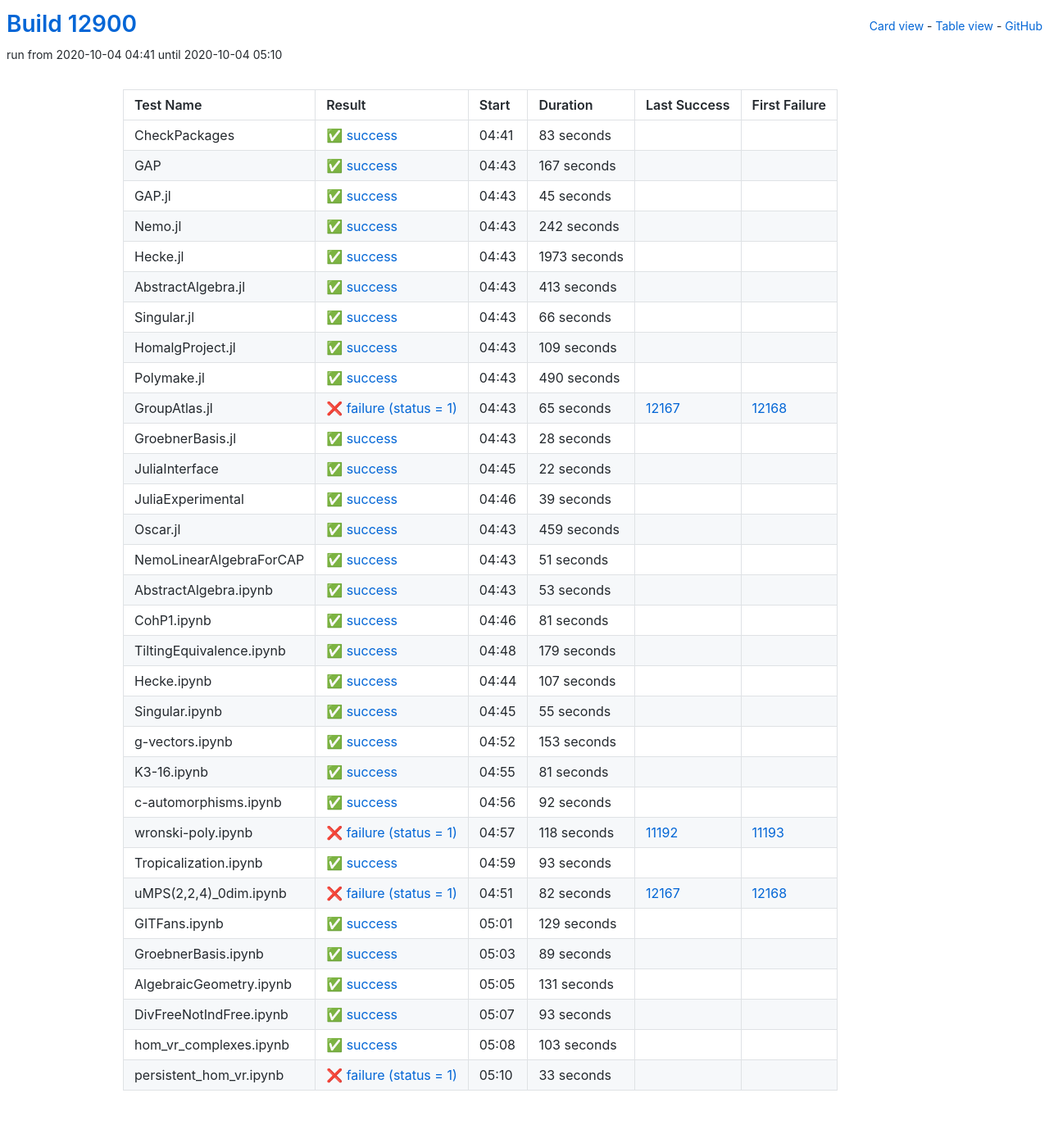
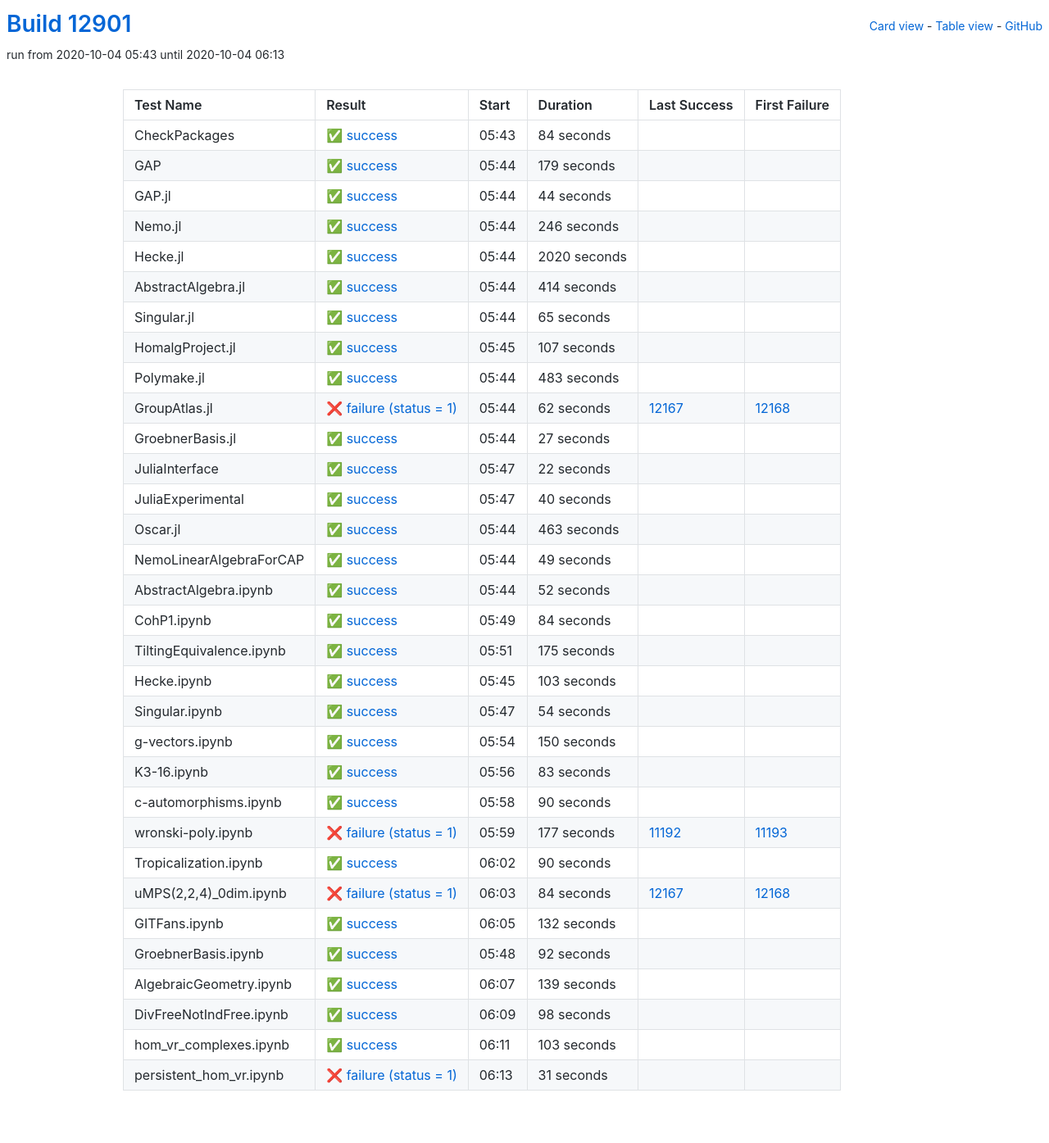
Before and after one commit to oscar-system/oscar-ci-status, a Jekyll site: the page built from table.html, in a window 1280 px wide. Shown: the whole page at 82% size. Built offline with Jekyll 4.4.1, drawn with Linux system fonts in a browser that asks for light colours.

Commit message:
Build #12901

```diff
--- a/_data/ci.yml
+++ b/_data/ci.yml
@@ -1,6 +1,6 @@
 ---
-build: 12900
-build_url: https://oscarci.mathematik.uni-kl.de/job/oscar/12900/
+build: 12901
+build_url: https://oscarci.mathematik.uni-kl.de/job/oscar/12901/
 job: oscar
 organization: oscar-system
 repo: oscar-ci-status
@@ -8,140 +8,140 @@
 tests:
 - name: CheckPackages
   id: checkpackages
-  log: https://oscarci.mathematik.uni-kl.de/job/oscar/12900/artifact/logs/build-12900/CheckPackages.log
-  start: 2020-10-04 04:41
+  log: https://oscarci.mathematik.uni-kl.de/job/oscar/12901/artifact/logs/build-12901/CheckPackages.log
+  start: 2020-10-04 05:43
   success: true
   exitcode: 0
   status: success
-  duration: 83
+  duration: 84
   last_success: false
   last_success_url:
   first_failure: false
   first_failure_url:
 - name: GAP
   id: gap
-  log: https://oscarci.mathematik.uni-kl.de/job/oscar/12900/artifact/logs/build-12900/GAP.log
-  start: 2020-10-04 04:43
+  log: https://oscarci.mathematik.uni-kl.de/job/oscar/12901/artifact/logs/build-12901/GAP.log
+  start: 2020-10-04 05:44
   success: true
   exitcode: 0
   status: success
-  duration: 167
+  duration: 179
   last_success: false
   last_success_url:
   first_failure: false
   first_failure_url:
 - name: GAP.jl
   id: gap-jl
-  log: https://oscarci.mathematik.uni-kl.de/job/oscar/12900/artifact/logs/build-12900/GAP.jl.log
-  start: 2020-10-04 04:43
+  log: https://oscarci.mathematik.uni-kl.de/job/oscar/12901/artifact/logs/build-12901/GAP.jl.log
+  start: 2020-10-04 05:44
   success: true
   exitcode: 0
   status: success
-  duration: 45
+  duration: 44
   last_success: false
   last_success_url:
   first_failure: false
   first_failure_url:
 - name: Nemo.jl
   id: nemo-jl
-  log: https://oscarci.mathematik.uni-kl.de/job/oscar/12900/artifact/logs/build-12900/Nemo.jl.log
-  start: 2020-10-04 04:43
+  log: https://oscarci.mathematik.uni-kl.de/job/oscar/12901/artifact/logs/build-12901/Nemo.jl.log
+  start: 2020-10-04 05:44
   success: true
   exitcode: 0
   status: success
-  duration: 242
+  duration: 246
   last_success: false
   last_success_url:
   first_failure: false
   first_failure_url:
 - name: Hecke.jl
   id: hecke-jl
-  log: https://oscarci.mathematik.uni-kl.de/job/oscar/12900/artifact/logs/build-12900/Hecke.jl.log
-  start: 2020-10-04 04:43
+  log: https://oscarci.mathematik.uni-kl.de/job/oscar/12901/artifact/logs/build-12901/Hecke.jl.log
+  start: 2020-10-04 05:44
   success: true
   exitcode: 0
   status: success
-  duration: 1973
+  duration: 2020
   last_success: false
   last_success_url:
   first_failure: false
   first_failure_url:
 - name: AbstractAlgebra.jl
   id: abstractalgebra-jl
-  log: https://oscarci.mathematik.uni-kl.de/job/oscar/12900/artifact/logs/build-12900/AbstractAlgebra.jl.log
-  start: 2020-10-04 04:43
+  log: https://oscarci.mathematik.uni-kl.de/job/oscar/12901/artifact/logs/build-12901/AbstractAlgebra.jl.log
+  start: 2020-10-04 05:44
   success: true
   exitcode: 0
   status: success
-  duration: 413
+  duration: 414
   last_success: false
   last_success_url:
   first_failure: false
   first_failure_url:
 - name: Singular.jl
   id: singular-jl
-  log: https://oscarci.mathematik.uni-kl.de/job/oscar/12900/artifact/logs/build-12900/Singular.jl.log
-  start: 2020-10-04 04:43
+  log: https://oscarci.mathematik.uni-kl.de/job/oscar/12901/artifact/logs/build-12901/Singular.jl.log
+  start: 2020-10-04 05:44
   success: true
   exitcode: 0
   status: success
-  duration: 66
+  duration: 65
   last_success: false
   last_success_url:
   first_failure: false
   first_failure_url:
 - name: HomalgProject.jl
   id: homalgproject-jl
-  log: https://oscarci.mathematik.uni-kl.de/job/oscar/12900/artifact/logs/build-12900/HomalgProject.jl.log
-  start: 2020-10-04 04:43
+  log: https://oscarci.mathematik.uni-kl.de/job/oscar/12901/artifact/logs/build-12901/HomalgProject.jl.log
+  start: 2020-10-04 05:45
   success: true
   exitcode: 0
   status: success
-  duration: 109
+  duration: 107
   last_success: false
   last_success_url:
   first_failure: false
   first_failure_url:
 - name: Polymake.jl
   id: polymake-jl
-  log: https://oscarci.mathematik.uni-kl.de/job/oscar/12900/artifact/logs/build-12900/Polymake.jl.log
-  start: 2020-10-04 04:43
+  log: https://oscarci.mathematik.uni-kl.de/job/oscar/12901/artifact/logs/build-12901/Polymake.jl.log
+  start: 2020-10-04 05:44
   success: true
   exitcode: 0
   status: success
-  duration: 490
+  duration: 483
   last_success: false
   last_success_url:
   first_failure: false
   first_failure_url:
 - name: GroupAtlas.jl
   id: groupatlas-jl
-  log: https://oscarci.mathematik.uni-kl.de/job/oscar/12900/artifact/logs/build-12900/GroupAtlas.jl.log
-  start: 2020-10-04 04:43
+  log: https://oscarci.mathematik.uni-kl.de/job/oscar/12901/artifact/logs/build-12901/GroupAtlas.jl.log
+  start: 2020-10-04 05:44
   success: false
   exitcode: 1
   status: failure
-  duration: 65
+  duration: 62
   last_success: 12167
   last_success_url: https://oscarci.mathematik.uni-kl.de/job/oscar/12167/
   first_failure: 12168
   first_failure_url: https://oscarci.mathematik.uni-kl.de/job/oscar/12168/
 - name: GroebnerBasis.jl
   id: groebnerbasis-jl
-  log: https://oscarci.mathematik.uni-kl.de/job/oscar/12900/artifact/logs/build-12900/GroebnerBasis.jl.log
-  start: 2020-10-04 04:43
+  log: https://oscarci.mathematik.uni-kl.de/job/oscar/12901/artifact/logs/build-12901/GroebnerBasis.jl.log
+  start: 2020-10-04 05:44
   success: true
   exitcode: 0
   status: success
-  duration: 28
+  duration: 27
   last_success: false
   last_success_url:
   first_failure: false
   first_failure_url:
 - name: JuliaInterface
   id: juliainterface
-  log: https://oscarci.mathematik.uni-kl.de/job/oscar/12900/artifact/logs/build-12900/JuliaInterface.log
-  start: 2020-10-04 04:45
+  log: https://oscarci.mathematik.uni-kl.de/job/oscar/12901/artifact/logs/build-12901/JuliaInterface.log
+  start: 2020-10-04 05:47
   success: true
   exitcode: 0
   status: success
@@ -152,128 +152,188 @@
   first_failure_url:
 - name: JuliaExperimental
   id: juliaexperimental
-  log: https://oscarci.mathematik.uni-kl.de/job/oscar/12900/artifact/logs/build-12900/JuliaExperimental.log
-  start: 2020-10-04 04:46
+  log: https://oscarci.mathematik.uni-kl.de/job/oscar/12901/artifact/logs/build-12901/JuliaExperimental.log
+  start: 2020-10-04 05:47
   success: true
   exitcode: 0
   status: success
-  duration: 39
+  duration: 40
   last_success: false
   last_success_url:
   first_failure: false
   first_failure_url:
 - name: Oscar.jl
   id: oscar-jl
-  log: https://oscarci.mathematik.uni-kl.de/job/oscar/12900/artifact/logs/build-12900/Oscar.jl.log
-  start: 2020-10-04 04:43
+  log: https://oscarci.mathematik.uni-kl.de/job/oscar/12901/artifact/logs/build-12901/Oscar.jl.log
+  start: 2020-10-04 05:44
   success: true
   exitcode: 0
   status: success
-  duration: 459
+  duration: 463
   last_success: false
   last_success_url:
   first_failure: false
   first_failure_url:
 - name: NemoLinearAlgebraForCAP
   id: nemolinearalgebraforcap
-  log: https://oscarci.mathematik.uni-kl.de/job/oscar/12900/artifact/logs/build-12900/NemoLinearAlgebraForCAP.log
-  start: 2020-10-04 04:43
+  log: https://oscarci.mathematik.uni-kl.de/job/oscar/12901/artifact/logs/build-12901/NemoLinearAlgebraForCAP.log
+  start: 2020-10-04 05:44
   success: true
   exitcode: 0
   status: success
-  duration: 51
+  duration: 49
   last_success: false
   last_success_url:
   first_failure: false
   first_failure_url:
 - name: AbstractAlgebra.ipynb
   id: abstractalgebra-ipynb
-  log: https://oscarci.mathematik.uni-kl.de/job/oscar/12900/artifact/logs/build-12900/AbstractAlgebra.ipynb.log
-  start: 2020-10-04 04:43
+  log: https://oscarci.mathematik.uni-kl.de/job/oscar/12901/artifact/logs/build-12901/AbstractAlgebra.ipynb.log
+  start: 2020-10-04 05:44
   success: true
   exitcode: 0
   status: success
-  duration: 53
+  duration: 52
   last_success: false
   last_success_url:
   first_failure: false
   first_failure_url:
 - name: CohP1.ipynb
   id: cohp1-ipynb
-  log: https://oscarci.mathematik.uni-kl.de/job/oscar/12900/artifact/logs/build-12900/CohP1.ipynb.log
-  start: 2020-10-04 04:46
+  log: https://oscarci.mathematik.uni-kl.de/job/oscar/12901/artifact/logs/build-12901/CohP1.ipynb.log
+  start: 2020-10-04 05:49
   success: true
   exitcode: 0
   status: success
-  duration: 81
+  duration: 84
   last_success: false
   last_success_url:
   first_failure: false
   first_failure_url:
 - name: TiltingEquivalence.ipynb
   id: tiltingequivalence-ipynb
-  log: https://oscarci.mathematik.uni-kl.de/job/oscar/12900/artifact/logs/build-12900/TiltingEquivalence.ipynb.log
-  start: 2020-10-04 04:48
+  log: https://oscarci.mathematik.uni-kl.de/job/oscar/12901/artifact/logs/build-12901/TiltingEquivalence.ipynb.log
+  start: 2020-10-04 05:51
   success: true
   exitcode: 0
   status: success
-  duration: 179
+  duration: 175
   last_success: false
   last_success_url:
   first_failure: false
   first_failure_url:
 - name: Hecke.ipynb
   id: hecke-ipynb
-  log: https://oscarci.mathematik.uni-kl.de/job/oscar/12900/artifact/logs/build-12900/Hecke.ipynb.log
-  start: 2020-10-04 04:44
+  log: https://oscarci.mathematik.uni-kl.de/job/oscar/12901/artifact/logs/build-12901/Hecke.ipynb.log
+  start: 2020-10-04 05:45
   success: true
   exitcode: 0
   status: success
-  duration: 107
+  duration: 103
   last_success: false
   last_success_url:
   first_failure: false
   first_failure_url:
 - name: Singular.ipynb
   id: singular-ipynb
-  log: https://oscarci.mathematik.uni-kl.de/job/oscar/12900/artifact/logs/build-12900/Singular.ipynb.log
-  start: 2020-10-04 04:45
+  log: https://oscarci.mathematik.uni-kl.de/job/oscar/12901/artifact/logs/build-12901/Singular.ipynb.log
+  start: 2020-10-04 05:47
   success: true
   exitcode: 0
   status: success
-  duration: 55
+  duration: 54
   last_success: false
   last_success_url:
   first_failure: false
   first_failure_url:
 - name: g-vectors.ipynb
   id: g-vectors-ipynb
-  log: https://oscarci.mathematik.uni-kl.de/job/oscar/12900/artifact/logs/build-12900/g-vectors.ipynb.log
-  start: 2020-10-04 04:52
+  log: https://oscarci.mathematik.uni-kl.de/job/oscar/12901/artifact/logs/build-12901/g-vectors.ipynb.log
+  start: 2020-10-04 05:54
   success: true
   exitcode: 0
   status: success
-  duration: 153
+  duration: 150
   last_success: false
   last_success_url:
   first_failure: false
   first_failure_url:
 - name: K3-16.ipynb
   id: k3-16-ipynb
-  log: https://oscarci.mathematik.uni-kl.de/job/oscar/12900/artifact/logs/build-12900/K3-16.ipynb.log
-  start: 2020-10-04 04:55
+  log: https://oscarci.mathematik.uni-kl.de/job/oscar/12901/artifact/logs/build-12901/K3-16.ipynb.log
+  start: 2020-10-04 05:56
   success: true
   exitcode: 0
   status: success
-  duration: 81
+  duration: 83
   last_success: false
   last_success_url:
   first_failure: false
   first_failure_url:
 - name: c-automorphisms.ipynb
   id: c-automorphisms-ipynb
-  log: https://oscarci.mathematik.uni-kl.de/job/oscar/12900/artifact/logs/build-12900/c-automorphisms.ipynb.log
-  start: 2020-10-04 04:56
+  log: https://oscarci.mathematik.uni-kl.de/job/oscar/12901/artifact/logs/build-12901/c-automorphisms.ipynb.log
+  start: 2020-10-04 05:58
+  success: true
+  exitcode: 0
+  status: success
+  duration: 90
+  last_success: false
+  last_success_url:
+  first_failure: false
+  first_failure_url:
+- name: wronski-poly.ipynb
+  id: wronski-poly-ipynb
+  log: https://oscarci.mathematik.uni-kl.de/job/oscar/12901/artifact/logs/build-12901/wronski-poly.ipynb.log
+  start: 2020-10-04 05:59
+  success: false
+  exitcode: 1
+  status: failure
+  duration: 177
+  last_success: 11192
+  last_success_url: https://oscarci.mathematik.uni-kl.de/job/oscar/11192/
+  first_failure: 11193
+  first_failure_url: https://oscarci.mathematik.uni-kl.de/job/oscar/11193/
+- name: Tropicalization.ipynb
+  id: tropicalization-ipynb
+  log: https://oscarci.mathematik.uni-kl.de/job/oscar/12901/artifact/logs/build-12901/Tropicalization.ipynb.log
+  start: 2020-10-04 06:02
+  success: true
+  exitcode: 0
+  status: success
+  duration: 90
+  last_success: false
+  last_success_url:
+  first_failure: false
+  first_failure_url:
+- name: uMPS(2,2,4)_0dim.ipynb
+  id: umps-2-2-4-0dim-ipynb
+  log: https://oscarci.mathematik.uni-kl.de/job/oscar/12901/artifact/logs/build-12901/uMPS-2-2-4-_0dim.ipynb.log
+  start: 2020-10-04 06:03
+  success: false
+  exitcode: 1
+  status: failure
+  duration: 84
+  last_success: 12167
+  last_success_url: https://oscarci.mathematik.uni-kl.de/job/oscar/12167/
+  first_failure: 12168
+  first_failure_url: https://oscarci.mathematik.uni-kl.de/job/oscar/12168/
+- name: GITFans.ipynb
+  id: gitfans-ipynb
+  log: https://oscarci.mathematik.uni-kl.de/job/oscar/12901/artifact/logs/build-12901/GITFans.ipynb.log
+  start: 2020-10-04 06:05
+  success: true
+  exitcode: 0
+  status: success
+  duration: 132
+  last_success: false
+  last_success_url:
+  first_failure: false
+  first_failure_url:
+- name: GroebnerBasis.ipynb
+  id: groebnerbasis-ipynb
+  log: https://oscarci.mathematik.uni-kl.de/job/oscar/12901/artifact/logs/build-12901/GroebnerBasis.ipynb.log
+  start: 2020-10-04 05:48
   success: true
   exitcode: 0
   status: success
@@ -282,94 +342,34 @@
   last_success_url:
   first_failure: false
   first_failure_url:
-- name: wronski-poly.ipynb
-  id: wronski-poly-ipynb
-  log: https://oscarci.mathematik.uni-kl.de/job/oscar/12900/artifact/logs/build-12900/wronski-poly.ipynb.log
-  start: 2020-10-04 04:57
-  success: false
-  exitcode: 1
-  status: failure
-  duration: 118
-  last_success: 11192
-  last_success_url: https://oscarci.mathematik.uni-kl.de/job/oscar/11192/
-  first_failure: 11193
-  first_failure_url: https://oscarci.mathematik.uni-kl.de/job/oscar/11193/
-- name: Tropicalization.ipynb
-  id: tropicalization-ipynb
-  log: https://oscarci.mathematik.uni-kl.de/job/oscar/12900/artifact/logs/build-12900/Tropicalization.ipynb.log
-  start: 2020-10-04 04:59
+- name: AlgebraicGeometry.ipynb
+  id: algebraicgeometry-ipynb
+  log: https://oscarci.mathematik.uni-kl.de/job/oscar/12901/artifact/logs/build-12901/AlgebraicGeometry.ipynb.log
+  start: 2020-10-04 06:07
   success: true
   exitcode: 0
   status: success
-  duration: 93
-  last_success: false
-  last_success_url:
-  first_failure: false
-  first_failure_url:
-- name: uMPS(2,2,4)_0dim.ipynb
-  id: umps-2-2-4-0dim-ipynb
-  log: https://oscarci.mathematik.uni-kl.de/job/oscar/12900/artifact/logs/build-12900/uMPS-2-2-4-_0dim.ipynb.log
-  start: 2020-10-04 04:51
-  success: false
-  exitcode: 1
-  status: failure
-  duration: 82
-  last_success: 12167
-  last_success_url: https://oscarci.mathematik.uni-kl.de/job/oscar/12167/
-  first_failure: 12168
-  first_failure_url: https://oscarci.mathematik.uni-kl.de/job/oscar/12168/
-- name: GITFans.ipynb
-  id: gitfans-ipynb
-  log: https://oscarci.mathematik.uni-kl.de/job/oscar/12900/artifact/logs/build-12900/GITFans.ipynb.log
-  start: 2020-10-04 05:01
-  success: true
-  exitcode: 0
-  status: success
-  duration: 129
-  last_success: false
-  last_success_url:
-  first_failure: false
-  first_failure_url:
-- name: GroebnerBasis.ipynb
-  id: groebnerbasis-ipynb
-  log: https://oscarci.mathematik.uni-kl.de/job/oscar/12900/artifact/logs/build-12900/GroebnerBasis.ipynb.log
-  start: 2020-10-04 05:03
-  success: true
-  exitcode: 0
-  status: success
-  duration: 89
-  last_success: false
-  last_success_url:
-  first_failure: false
-  first_failure_url:
-- name: AlgebraicGeometry.ipynb
-  id: algebraicgeometry-ipynb
-  log: https://oscarci.mathematik.uni-kl.de/job/oscar/12900/artifact/logs/build-12900/AlgebraicGeometry.ipynb.log
-  start: 2020-10-04 05:05
-  success: true
-  exitcode: 0
-  status: success
-  duration: 131
+  duration: 139
   last_success: false
   last_success_url:
   first_failure: false
   first_failure_url:
 - name: DivFreeNotIndFree.ipynb
   id: divfreenotindfree-ipynb
-  log: https://oscarci.mathematik.uni-kl.de/job/oscar/12900/artifact/logs/build-12900/DivFreeNotIndFree.ipynb.log
-  start: 2020-10-04 05:07
+  log: https://oscarci.mathematik.uni-kl.de/job/oscar/12901/artifact/logs/build-12901/DivFreeNotIndFree.ipynb.log
+  start: 2020-10-04 06:09
   success: true
   exitcode: 0
   status: success
-  duration: 93
+  duration: 98
   last_success: false
   last_success_url:
   first_failure: false
   first_failure_url:
 - name: hom_vr_complexes.ipynb
   id: hom-vr-complexes-ipynb
-  log: https://oscarci.mathematik.uni-kl.de/job/oscar/12900/artifact/logs/build-12900/hom_vr_complexes.ipynb.log
-  start: 2020-10-04 05:08
+  log: https://oscarci.mathematik.uni-kl.de/job/oscar/12901/artifact/logs/build-12901/hom_vr_complexes.ipynb.log
+  start: 2020-10-04 06:11
   success: true
   exitcode: 0
   status: success
@@ -380,12 +380,12 @@
   first_failure_url:
 - name: persistent_hom_vr.ipynb
   id: persistent-hom-vr-ipynb
-  log: https://oscarci.mathematik.uni-kl.de/job/oscar/12900/artifact/logs/build-12900/persistent_hom_vr.ipynb.log
-  start: 2020-10-04 05:10
+  log: https://oscarci.mathematik.uni-kl.de/job/oscar/12901/artifact/logs/build-12901/persistent_hom_vr.ipynb.log
+  start: 2020-10-04 06:13
   success: false
   exitcode: 1
   status: failure
-  duration: 33
+  duration: 31
   last_success: false
   last_success_url:
   first_failure: false
```
Also changed, not shown: README.md.
